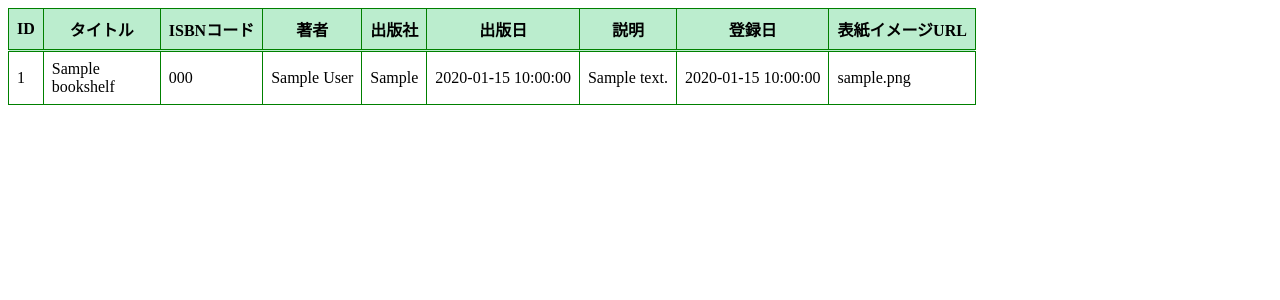
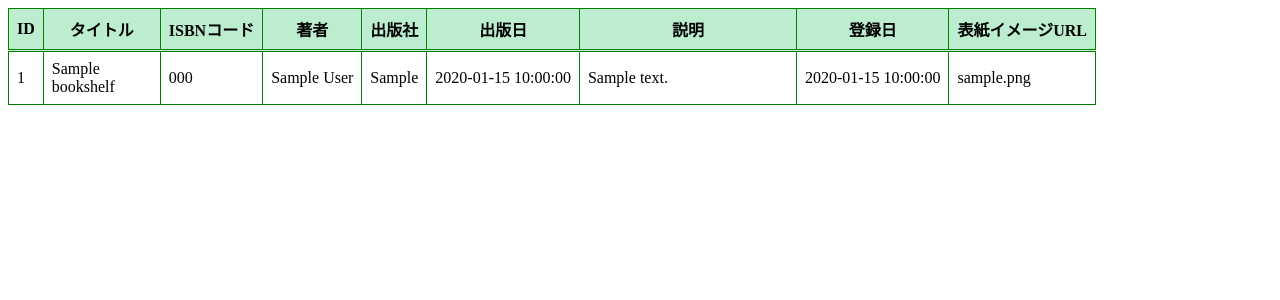
Before and after one commit to Nagatsuki46/meiho-bookshelf, a PHP site: page /bookshelflist.php in a window 1280 px wide. Shown: the top 300 px of the page. Run offline with PHP 8.4, Linux system fonts and the light colour scheme; tables that the repository leaves empty or names only in its code hold one stand-in row (values such as "Sample post"); some libraries are stand-ins or nearby versions.

Commit message:
説明欄の幅変更

```diff
--- a/list.css
+++ b/list.css
@@ -13,3 +13,6 @@ th,td{
 th:nth-child(2){
     width: 100px;
 }
+th:nth-child(7){
+    width: 200px;
+}
```
